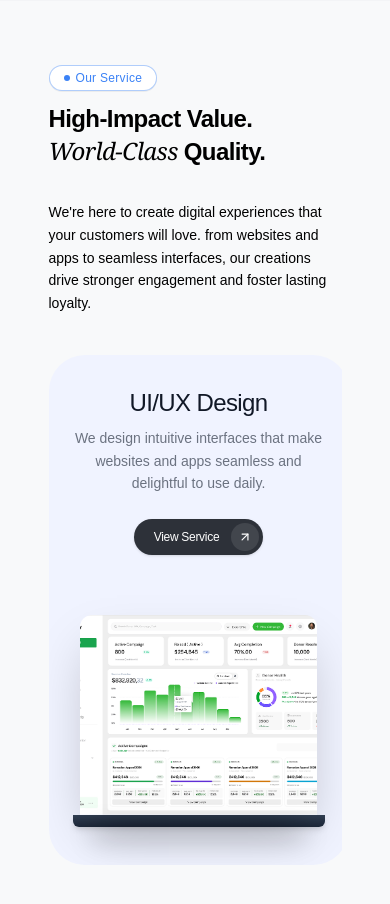
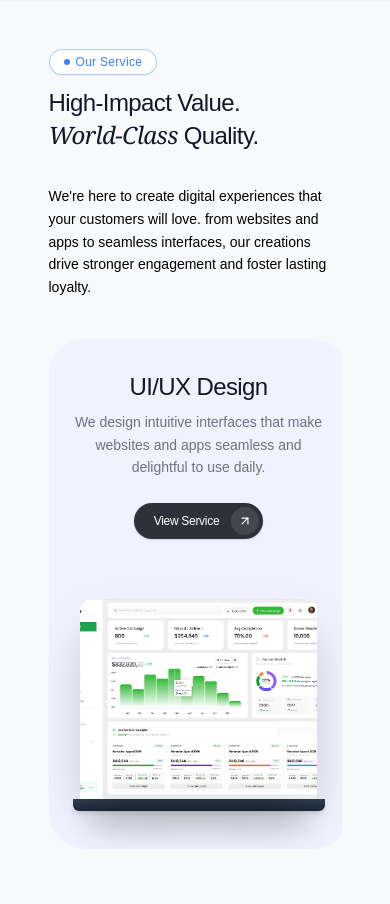
Before and after one commit to jevxo26/jevxo-frontend-new, a Next.js app: page /components/landing/ourservice in a window 390 px wide. Shown: the top 904 px of the page. Built offline with nearby package versions, Linux system fonts and the light colour scheme; a web font is replaced by a local one.

Commit message:
style: standardize section title font size, weight (font-medium), and reduce gap across all landing sections

```diff
--- a/app/components/landing/ai/AiSection.tsx
+++ b/app/components/landing/ai/AiSection.tsx
@@ -2,21 +2,21 @@ import Image from "next/image";
 
 export default function AiSection() {
   return (
-    <section id="ai-section" className="relative z-10 w-full py-16 md:py-24 bg-[#F8F9FA] flex justify-center border-t border-gray-100 overflow-hidden">
+    <section id="ai-section" className="relative z-10 w-full py-12 md:py-16 bg-[#F8F9FA] flex justify-center border-t border-gray-100 overflow-hidden">
       <div className="max-w-10/12 mx-auto w-full px-4 sm:px-6 lg:px-8 flex flex-col">
 
         {/* Header Area */}
-        <div className="flex flex-col lg:flex-row lg:items-start justify-between gap-8 mb-12 md:mb-16 w-full">
+        <div className="flex flex-col lg:flex-row lg:items-start justify-between gap-8 mb-10 md:mb-12 w-full">
           {/* Left Title Area */}
-          <div className="flex flex-col items-start gap-4 lg:w-1/2">
+          <div className="flex flex-col items-start gap-3.5 lg:w-1/2">
             <div className="bg-white border border-[#3b82f6]/40 text-[#3b82f6] px-3.5 py-1 rounded-full text-xs font-normal tracking-wide inline-flex items-center gap-1.5 shadow-2xs">
               <span className="w-1.5 h-1.5 rounded-full bg-[#3b82f6]" />
               AI Powered Design
             </div>
-            <h2 className="text-3xl sm:text-4xl md:text-5xl lg:text-[52px] text-[#0f172a] tracking-tight leading-[1.15]">
-              <span className="font-bold block text-[#0f172a]">Smarter Design,</span>
+            <h2 className="text-2xl sm:text-3xl md:text-4xl lg:text-[40px] font-medium text-[#0f172a] tracking-tight leading-[1.15]">
+              <span className="block text-[#0f172a]">Smarter Design,</span>
               <span className="block mt-1 text-[#0f172a]">
-                <span className="font-serif italic font-medium text-[#0f172a]">Supercharged by</span> <span className="font-bold text-[#0f172a]">AI.</span>
+                <span className="font-serif italic font-normal text-[#0f172a]">Supercharged by</span> <span className="font-medium text-[#0f172a]">AI.</span>
               </span>
             </h2>
           </div>
--- a/app/components/landing/ourservice/page.tsx
+++ b/app/components/landing/ourservice/page.tsx
@@ -112,22 +112,22 @@ export default function OurService() {
     <section
       ref={sectionRef}
       id="service"
-      className="relative z-10 w-full py-16 md:py-24 bg-[#F8F9FA] flex flex-col justify-center items-center border-t border-gray-100 overflow-hidden"
+      className="relative z-10 w-full py-12 md:py-16 bg-[#F8F9FA] flex flex-col justify-center items-center border-t border-gray-100 overflow-hidden"
     >
       <div className="max-w-10/12 mx-auto w-full px-4 sm:px-6 lg:px-8 flex flex-col justify-center">
 
         {/* Header Section */}
-        <div className="flex flex-col lg:flex-row lg:items-start justify-between gap-8 mb-10 md:mb-14">
+        <div className="flex flex-col lg:flex-row lg:items-start justify-between gap-8 mb-10 md:mb-12">
           {/* Left Title Area */}
           <div className="flex flex-col items-start gap-3.5 lg:w-1/2">
             <div className="bg-white border border-[#3b82f6]/40 text-[#3b82f6] px-3.5 py-1 rounded-full text-xs font-normal tracking-wide inline-flex items-center gap-1.5 shadow-2xs">
               <span className="w-1.5 h-1.5 rounded-full bg-[#3b82f6]" />
               Our Service
             </div>
-            <h2 className="text-2xl sm:text-3xl md:text-4xl lg:text-[42px] text-black tracking-tight leading-[1.15]">
-              <span className="font-bold block text-[#000000]">High-Impact Value.</span>
-              <span className="block mt-1 text-[#000000]">
-                <span className="font-serif italic font-medium text-[#000000]">World-Class</span> <span className="font-bold text-[#000000]">Quality.</span>
+            <h2 className="text-2xl sm:text-3xl md:text-4xl lg:text-[40px] font-medium text-[#0f172a] tracking-tight leading-[1.15]">
+              <span className="block text-[#0f172a]">High-Impact Value.</span>
+              <span className="block mt-1 text-[#0f172a]">
+                <span className="font-serif italic font-normal text-[#0f172a]">World-Class</span> <span className="font-medium text-[#0f172a]">Quality.</span>
               </span>
             </h2>
           </div>
--- a/app/components/landing/process/ProcessSection.tsx
+++ b/app/components/landing/process/ProcessSection.tsx
@@ -49,21 +49,21 @@ const steps = [
 
 export default function ProcessSection() {
   return (
-    <section id="process" className="relative z-10 w-full py-16 md:py-24 bg-[#F8F9FA] flex justify-center border-t border-gray-100 overflow-hidden">
+    <section id="process" className="relative z-10 w-full py-12 md:py-16 bg-[#F8F9FA] flex justify-center border-t border-gray-100 overflow-hidden">
       <div className="max-w-10/12 mx-auto w-full px-4 sm:px-6 lg:px-8 flex flex-col">
 
         {/* Header Area */}
-        <div className="flex flex-col lg:flex-row lg:items-start justify-between gap-8 mb-12 md:mb-16 w-full">
+        <div className="flex flex-col lg:flex-row lg:items-start justify-between gap-8 mb-10 md:mb-12 w-full">
           {/* Left Title Area */}
-          <div className="flex flex-col items-start gap-4 lg:w-1/2">
+          <div className="flex flex-col items-start gap-3.5 lg:w-1/2">
             <div className="bg-white border border-[#3b82f6]/40 text-[#3b82f6] px-3.5 py-1 rounded-full text-xs font-normal tracking-wide inline-flex items-center gap-1.5 shadow-2xs">
               <span className="w-1.5 h-1.5 rounded-full bg-[#3b82f6]" />
               Design Process
             </div>
-            <h2 className="text-2xl sm:text-3xl md:text-4xl lg:text-[42px] text-[#0f172a] tracking-tight leading-[1.15]">
-              <span className="font-bold block text-[#0f172a]">A Faster Way To Design</span>
+            <h2 className="text-2xl sm:text-3xl md:text-4xl lg:text-[40px] font-medium text-[#0f172a] tracking-tight leading-[1.15]">
+              <span className="block text-[#0f172a]">Step-By-Step Way</span>
               <span className="block mt-1 text-[#0f172a]">
-                And Build <span className="font-serif italic font-medium text-[#0f172a]">SaaS Products.</span>
+                <span className="font-serif italic font-normal text-[#0f172a]">To Build Product</span> <span className="font-medium text-[#0f172a]">Design.</span>
               </span>
             </h2>
           </div>
```
